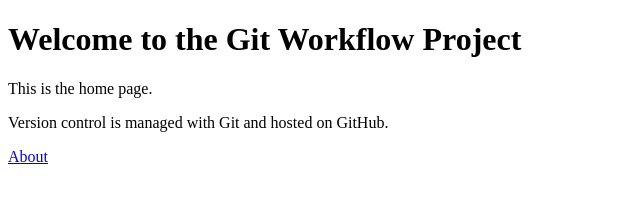
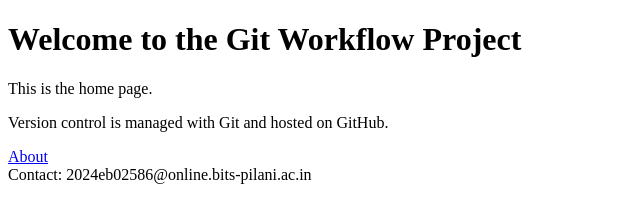
Before and after one commit to SathwikPerla/git-workflow-assignment, a plain HTML site: page index.html in a window 1280 px wide. Shown: the whole page, without its empty margins (0-640 px from the left). Drawn offline with Linux system fonts and the light colour scheme.

Commit message:
Add footer to index.html (to be reverted)

```diff
--- a/index.html
+++ b/index.html
@@ -9,5 +9,6 @@
   <p>This is the home page.</p>
   <p>Version control is managed with Git and hosted on GitHub.</p>
   <a href="about.html">About</a>
+  <footer>Contact: 2024eb02586@online.bits-pilani.ac.in</footer>
 </body>
 </html>
```
